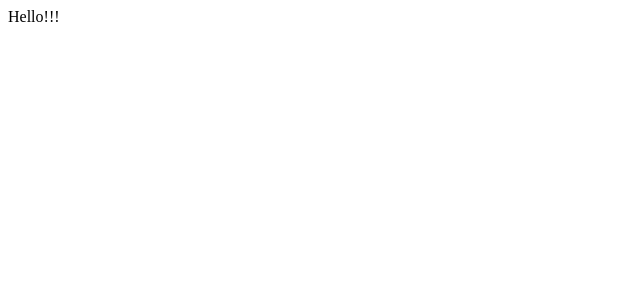
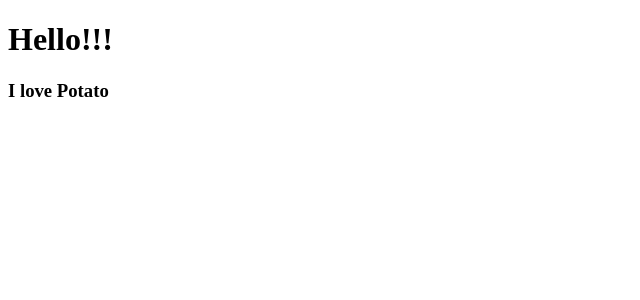
Before and after one commit to soymi1k/movieApp, a React (Create React App) app: page / in a window 1280 px wide. Shown: the top 300 px of the page, without its empty margins (0-640 px from the left). Built offline with nearby package versions, Linux system fonts and the light colour scheme.

Commit message:
2.0 Creating your first React Component

```diff
--- a/src/App.js
+++ b/src/App.js
@@ -1,8 +1,11 @@
-
+import Tomato from "./Potato";
 
 function App() {
   return (
-    <div className="App">Hello!!!</div>
+    <div className="App">
+      <h1>Hello!!!</h1>
+      <Tomato />
+      </div>
   );
 }
 
--- /dev/null
+++ b/src/Potato.js
@@ -0,0 +1,7 @@
+function Potato(){
+    return(
+        <h3>I love Potato</h3>
+    )
+}
+
+export default Potato;
```
Also changed, not shown: 1 other file (tests, documents, lock files or other folders).
